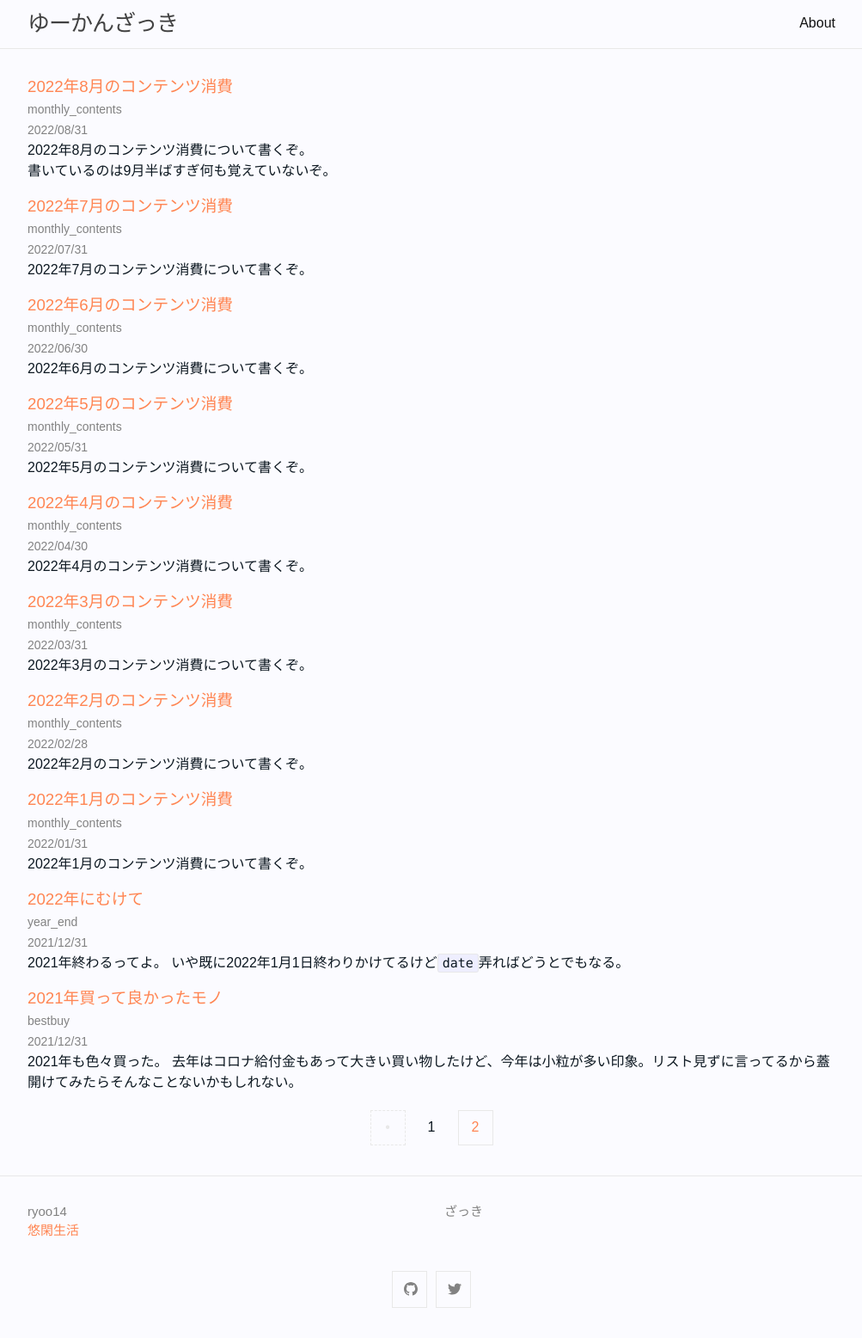
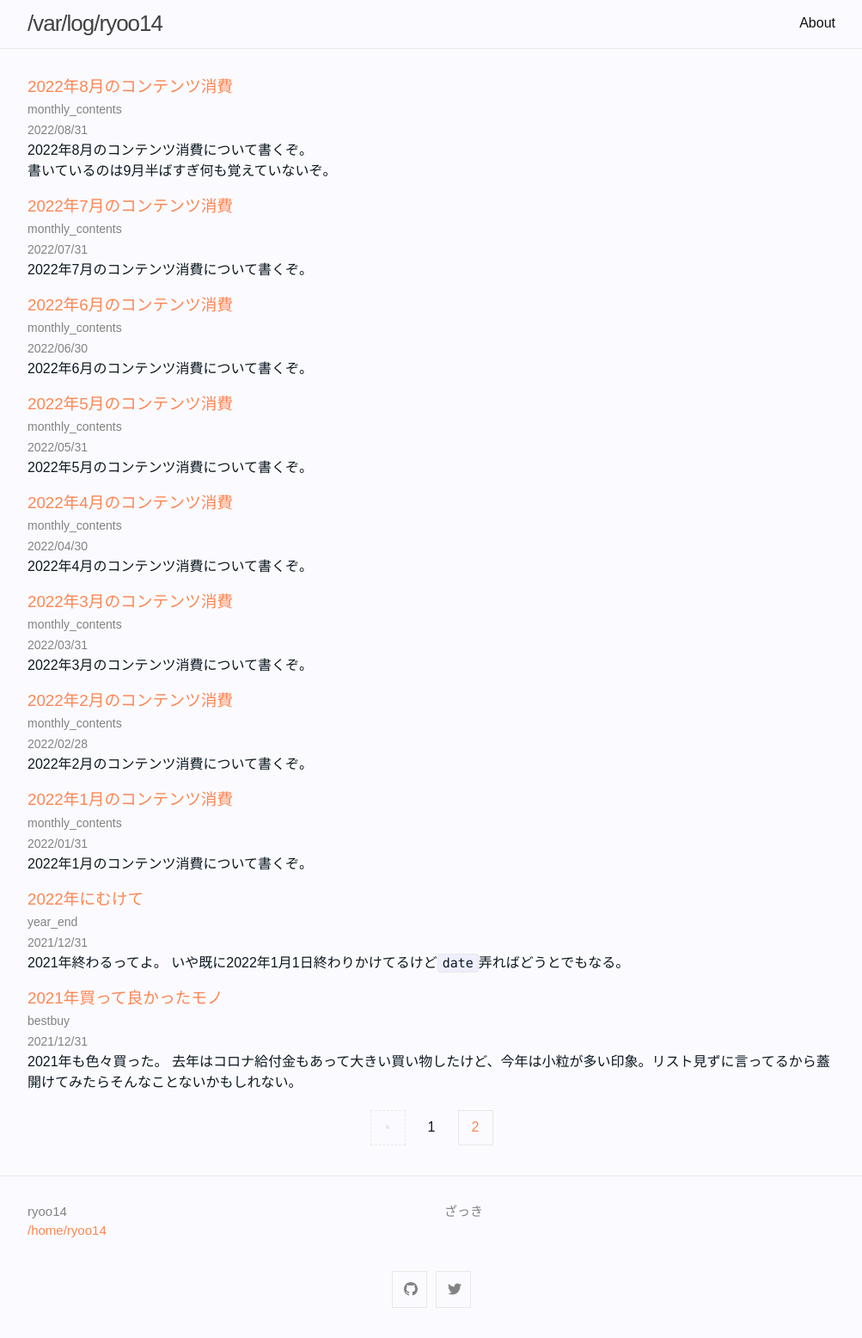
Before and after one commit to ryoo14/blog_ryoo_cc, a Jekyll site: the page built from index.html, in a window 1280 px wide. Shown: the whole page at 86% size, without its empty margins (138-1141 px from the left). Built offline with Jekyll 4.4.1, drawn with Linux system fonts in a browser that asks for light colours; some web fonts are replaced; the list of posts is cut into pages by our own code.

Commit message:
chore: change title etc

```diff
--- a/_config.yml
+++ b/_config.yml
@@ -1,8 +1,8 @@
-title: ゆーかんざっき
+title: /var/log/ryoo14
 author:
   name: ryoo14
   homepage:
-    title: 悠閑生活
+    title: /home/ryoo14
     url: https://uukk.life
 description: >- # this means to ignore newlines until "baseurl:"
   ざっき
```
